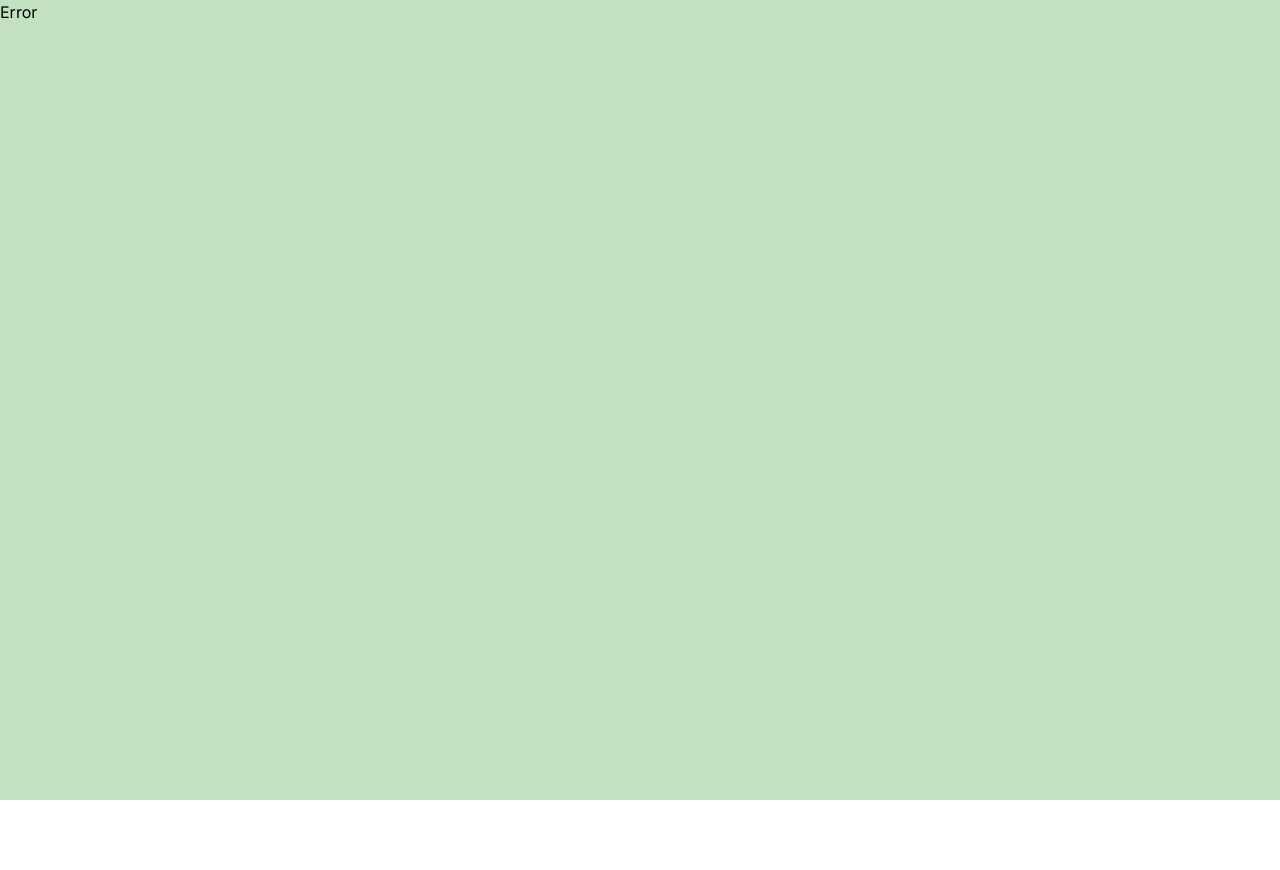
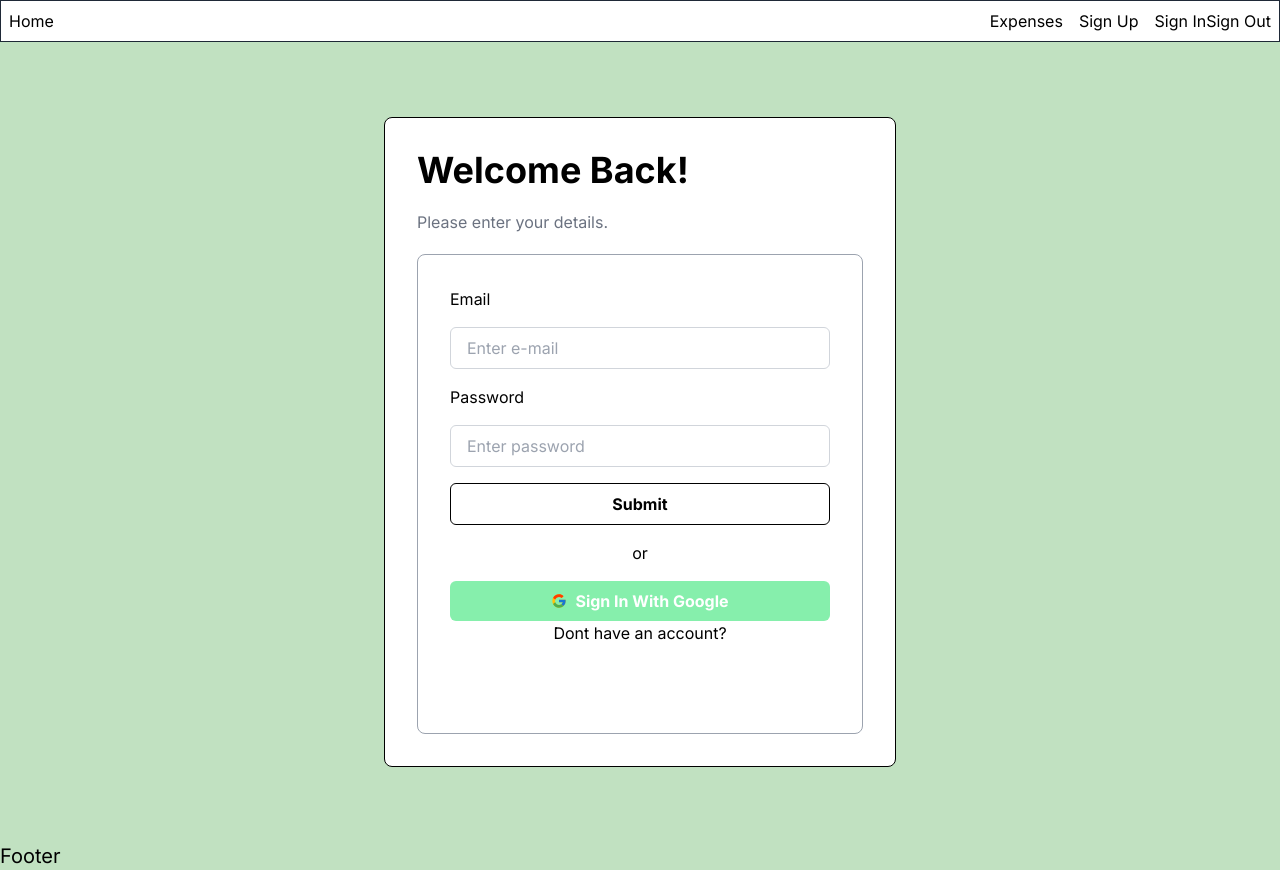
Before and after one commit to yolk23/expenses-app, a React (Create React App) app: page /SignIn in a window 1280 px wide. Before the commit this address had no page. Before the commit the page ends 800 px from the top, so only its background shows below. Built offline with nearby package versions, Linux system fonts and the light colour scheme.

Commit message:
Finished Authentication

```diff
--- a/src/Auth/Components/SignInForm.js
+++ b/src/Auth/Components/SignInForm.js
@@ -1,37 +1,49 @@
 import React from "react";
-import { useState, useEffect } from "react";
-import { signInWithPopup, createUserWithEmailAndPassword } from "firebase/auth";
+import { useState } from "react";
+import { signInWithPopup, signInWithEmailAndPassword } from "firebase/auth";
 import { auth, googleProvider } from "../../Utils/firebase";
 import { FcGoogle } from "react-icons/fc";
+import { NavLink } from "react-router-dom";
+import { useAuth } from "../Context/UserContext";
 
-const SignUpForm = () => {
+const SignInForm = () => {
+  const {login} = useAuth();
   const [form, setForm] = useState({
     email: "",
     password: "",
     confirmPassword: "",
   });
 
-  const [submitFormValues, setSubmitFormValue] = useState({});
+  const [formError,setFormError]  =useState({
+    email: "",
+    password: "",
+    confirmPassword: "",
+  });
 
-  useEffect(() => {
-    console.log(submitFormValues);
-  }, [submitFormValues]);
   const handleChange = (e) => {
     setForm((prev) => ({
       ...prev,
       [e.target.name]: e.target.value,
     }));
-  };
+  }
+
 
   const submitForm = async (e) => {
     e.preventDefault();
+
+    const hasErrors = Object.values(formError).some(error=>error!=="")
+    if(hasErrors){
+      alert("Form not completed")
+    } else
+    {
     try {
-      await createUserWithEmailAndPassword(auth, form.email, form.password);
-      console.log(auth?.currentUser);
+      await signInWithEmailAndPassword(auth, form.email, form.password);
+      await login(auth?.currentUser);
     } catch (err) {
       console.error(err);
     }
-    setSubmitFormValue(form);
+  }
+
   };
 
   const signInWithGoogle = async (e) => {
@@ -43,20 +55,39 @@ const SignUpForm = () => {
     }
   };
 
+
+  const validateInput = (e) => {
+    const { name, value } = e.target;
+    let errorMessage = "";
+
+    if (name === "email") {
+      errorMessage = !value.trim() ? "Email is required" : "";
+    }
+
+    if(name === "password"){
+      errorMessage = !value.trim() ? "Password is required" : ""
+    }
+
+    setFormError(prevState => ({ ...prevState, [name]: errorMessage }));
+  }
+
+
   return (
     <div className="flex items-center justify-center h-screen ">
-      <div className="container mx-auto max-w-lg bg-white rounded-lg p-8 border border-gray-800">
-        <h1 className="text-4xl text font-bold mb-5">Welcome!</h1>
+      <div className="container mx-auto max-w-lg bg-white rounded-lg p-8 border border-black">
+        <h1 className="text-4xl text font-bold mb-5">Welcome Back!</h1>
         <p className="text-md text-gray-500 mb-5">Please enter your details.</p>
-        <form className="border border-gray-800 rounded-lg p-8 space-y-4 min-h-[30rem]">
+        <form className="border border-gray-400 rounded-lg p-8 space-y-4 min-h-[30rem]">
           <label>Email</label>
           <input
             type="text"
             name="email"
             onChange={handleChange}
+            onBlur={validateInput}
             placeholder="Enter e-mail"
             className="block w-full px-4 py-2 rounded-md border border-gray-300 focus:outline-none focus:ring focus:ring-blue-200 mb-3"
           />
+            <span className="text-red-600">{formError.email}</span>
           <div>
             <label>Password</label>
           </div>
@@ -65,21 +96,12 @@ const SignUpForm = () => {
             type="password"
             name="password"
             onChange={handleChange}
+            onBlur={validateInput}
             placeholder="Enter password"
             className="block w-full px-4 py-2 rounded-md border border-gray-300 focus:outline-none focus:ring focus:ring-blue-200"
           />
+   <span className="text-red-600">{formError.password}</span>
 
-          <div>
-            <label>Confirm Password</label>
-          </div>
-
-          <input
-            type="confirmPassword"
-            name="confirmPassword"
-            onChange={handleChange}
-            placeholder="Confirm Password"
-            className="block w-full px-4 py-2 rounded-md border border-gray-300 focus:outline-none focus:ring focus:ring-blue-200"
-          />
           <button
             onClick={submitForm}
             className="w-full bg-white hover:bg-green-500 text-black font-bold py-2 px-4 rounded-md focus:outline-none focus:ring focus:ring-blue-200 border border-black"
@@ -93,13 +115,15 @@ const SignUpForm = () => {
           >
             <FcGoogle className="mr-2" /> Sign In With Google
           </button>
+          <NavLink to="/SignUp">
           <p className="text-center hover:text-blue-500">
-            Already have an account?
+            Dont have an account?
           </p>
+          </NavLink>
         </form>
       </div>
     </div>
   );
 };
 
-export default SignUpForm;
+export default SignInForm;
--- a/src/Auth/Components/SignUpForm.js
+++ b/src/Auth/Components/SignUpForm.js
@@ -1,37 +1,51 @@
 import React from "react";
-import { useState, useEffect } from "react";
+import { useState} from "react";
 import { signInWithPopup, createUserWithEmailAndPassword } from "firebase/auth";
 import { auth, googleProvider } from "../../Utils/firebase";
 import { FcGoogle } from "react-icons/fc";
+import { useNavigate } from "react-router-dom";
+import { NavLink } from "react-router-dom";
 
 const SignUpForm = () => {
+  const navigate = useNavigate()
+
   const [form, setForm] = useState({
     email: "",
     password: "",
     confirmPassword: "",
   });
 
-  const [submitFormValues, setSubmitFormValue] = useState({});
+  const [formError,setFormError]  =useState({
+    email: "",
+    password: "",
+    confirmPassword: "",
+  });
 
-  useEffect(() => {
-    console.log(submitFormValues);
-  }, [submitFormValues]);
   const handleChange = (e) => {
     setForm((prev) => ({
       ...prev,
       [e.target.name]: e.target.value,
     }));
-  };
+  }
+
 
   const submitForm = async (e) => {
     e.preventDefault();
+
+    const hasErrors = Object.values(formError).some(error=>error!=="")
+    if(hasErrors){
+      alert("Form not completed")
+    } else
+    {
     try {
       await createUserWithEmailAndPassword(auth, form.email, form.password);
       console.log(auth?.currentUser);
+      navigate("/SignIn");
     } catch (err) {
       console.error(err);
     }
-    setSubmitFormValue(form);
+  }
+
   };
 
   const signInWithGoogle = async (e) => {
@@ -43,6 +57,30 @@ const SignUpForm = () => {
     }
   };
 
+
+  const validateInput = (e) => {
+    const { name, value } = e.target;
+    let errorMessage = "";
+
+    if (name === "email") {
+      errorMessage = !value.trim() ? "Email is required" : "";
+    }
+
+    if(name === "password"){
+      errorMessage = !value.trim() ? "Password is required" : ""
+      errorMessage = value.length <=6 ? "Password length should be more than 6" : ""
+    }
+
+    if(name === "confirmPassword"){
+      errorMessage =  form.password !== value? "Passwords do not match" : ""
+    }
+
+    setFormError(prevState => ({ ...prevState, [name]: errorMessage }));
+  }
+
+
+
+
   return (
     <div className="flex items-center justify-center h-screen ">
       <div className="container mx-auto max-w-lg bg-white rounded-lg p-8 border border-black">
@@ -50,13 +88,16 @@ const SignUpForm = () => {
         <p className="text-md text-gray-500 mb-5">Please enter your details.</p>
         <form className="border border-gray-400 rounded-lg p-8 space-y-4 min-h-[30rem]">
           <label>Email</label>
+
           <input
             type="text"
             name="email"
             onChange={handleChange}
+            onBlur={validateInput}
             placeholder="Enter e-mail"
             className="block w-full px-4 py-2 rounded-md border border-gray-300 focus:outline-none focus:ring focus:ring-blue-200 mb-3"
           />
+            <span className="text-red-600">{formError.email}</span>
           <div>
             <label>Password</label>
           </div>
@@ -65,21 +106,25 @@ const SignUpForm = () => {
             type="password"
             name="password"
             onChange={handleChange}
+            onBlur={validateInput}
             placeholder="Enter password"
             className="block w-full px-4 py-2 rounded-md border border-gray-300 focus:outline-none focus:ring focus:ring-blue-200"
           />
-
+   <span className="text-red-600">{formError.password}</span>
           <div>
             <label>Confirm Password</label>
           </div>
 
           <input
-            type="confirmPassword"
+            type="password"
             name="confirmPassword"
             onChange={handleChange}
+            onBlur={validateInput}
             placeholder="Confirm Password"
             className="block w-full px-4 py-2 rounded-md border border-gray-300 focus:outline-none focus:ring focus:ring-blue-200"
           />
+
+           <span className="text-red-600">{formError.confirmPassword}</span>
           <button
             onClick={submitForm}
             className="w-full bg-white hover:bg-green-500 text-black font-bold py-2 px-4 rounded-md focus:outline-none focus:ring focus:ring-blue-200 border border-black"
@@ -89,13 +134,15 @@ const SignUpForm = () => {
           <p className="text-center">or</p>
           <button
             onClick={signInWithGoogle}
-            className="flex items-center justify-center w-full bg-green-300 hover:bg-green-500 text-white font-bold py-2 px-4 rounded-md focus:outline-none focus:ring focus:ring-blue-200"
+            className="flex items-center justify-center w-full bg-green-300 hover:bg-green-500 text-white font-bold py-2 px-4 rounded-md focus:outline-none focus:ring focus:ring-blue-200 "
           >
             <FcGoogle className="mr-2" /> Sign In With Google
           </button>
+          <NavLink to="/SignIn">
           <p className="text-center hover:text-blue-500">
-            Already have an account?
+           Already have an account?
           </p>
+          </NavLink>
         </form>
       </div>
     </div>
--- /dev/null
+++ b/src/Auth/Context/UserContext.js
@@ -0,0 +1,26 @@
+import React, { createContext, useState, useContext } from 'react';
+
+// Create AuthContext
+const AuthContext = createContext();
+
+// Create AuthProvider component
+export const AuthProvider = ({ children }) => {
+  const [user, setUser] = useState(null);
+
+  const login = (userData) => {
+    setUser(userData);
+  };
+
+  const logout = () => {
+    setUser(null);
+  };
+
+  return (
+    <AuthContext.Provider value={{ user, login, logout }}>
+      {children}
+    </AuthContext.Provider>
+  );
+};
+
+// Create useAuth hook to access AuthContext
+export const useAuth = () => useContext(AuthContext);
--- a/src/Auth/SignIn.js
+++ b/src/Auth/SignIn.js
@@ -1,7 +1,16 @@
 import React from "react";
+import Navbar from "../Components/Navbar";
+import Footer from "../Components/Footer";
+import SignInForm from "./Components/SignInForm";
 
 const SignIn = () => {
-  return <div></div>;
+  return (
+    <div>
+      <Navbar/>
+      <SignInForm/>
+      <Footer/>
+    </div>
+  );
 };
 
 export default SignIn;
--- a/src/Auth/SignUp.js
+++ b/src/Auth/SignUp.js
@@ -1,5 +1,4 @@
 import React from "react";
-import { useState, useEffect } from "react";
 import Navbar from "../Components/Navbar";
 import Footer from "../Components/Footer";
 import SignUpForm from "./Components/SignUpForm";
--- a/src/Components/Navbar.js
+++ b/src/Components/Navbar.js
@@ -1,13 +1,34 @@
 import React from "react";
 import { NavLink } from "react-router-dom";
+import { signOut} from "firebase/auth";
+import { auth } from "../Utils/firebase";
+import { useAuth } from "../Auth/Context/UserContext";
 
 const Navbar = () => {
+  const {user,logout} = useAuth()
+  const signOutAccount = async ( ) =>{
+    try{
+      signOut(auth)
+      alert('user has been logged out')
+      logout();
+      console.log(user)
+
+    }catch(err){
+        console.error(err)
+    }
+  }
   return (
-    <div className="border border-gray-800">
-      <NavLink to="/">Home</NavLink>
-      <NavLink to="/Expenses">Expenses</NavLink>
-      <NavLink to="/SignUp">SignUp</NavLink>
+    <div className="border border-gray-800 p-2 flex justify-between bg-white">
+    <div>
+      <NavLink to="/" className="mr-4" activeClassName="font-bold">Home</NavLink>
     </div>
+    <div>
+      <NavLink to="/expenses" className="mr-4" activeClassName="font-bold">Expenses</NavLink>
+      <NavLink to="/signup" className="mr-4" activeClassName="font-bold">Sign Up</NavLink>
+      <NavLink to="/signin" activeClassName="font-bold">Sign In</NavLink>
+      <button onClick={signOutAccount}>Sign Out</button>
+    </div>
+  </div>
   );
 };
 
--- a/src/index.js
+++ b/src/index.js
@@ -5,6 +5,8 @@ import App from "./App";
 import Home from "./Components/MainComponents/Home";
 import Expenses from "./Components/MainComponents/Expenses";
 import SignUp from "./Auth/SignUp";
+import SignIn from "./Auth/SignIn";
+import { AuthProvider } from "./Auth/Context/UserContext";
 
 const router = createBrowserRouter([
   {
@@ -22,14 +24,21 @@ const router = createBrowserRouter([
     element: <SignUp />,
     errorElement: <h1>Error</h1>,
   },
+  {
+    path: "/SignIn",
+    element: <SignIn />,
+    errorElement: <h1>Error</h1>,
+  },
 ]);
 
 const root = ReactDOM.createRoot(document.getElementById("root"));
 root.render(
   <React.StrictMode>
+     <AuthProvider>
     <RouterProvider router={router}>
       <App />
     </RouterProvider>
+    </AuthProvider>
   </React.StrictMode>
 );
 
```
